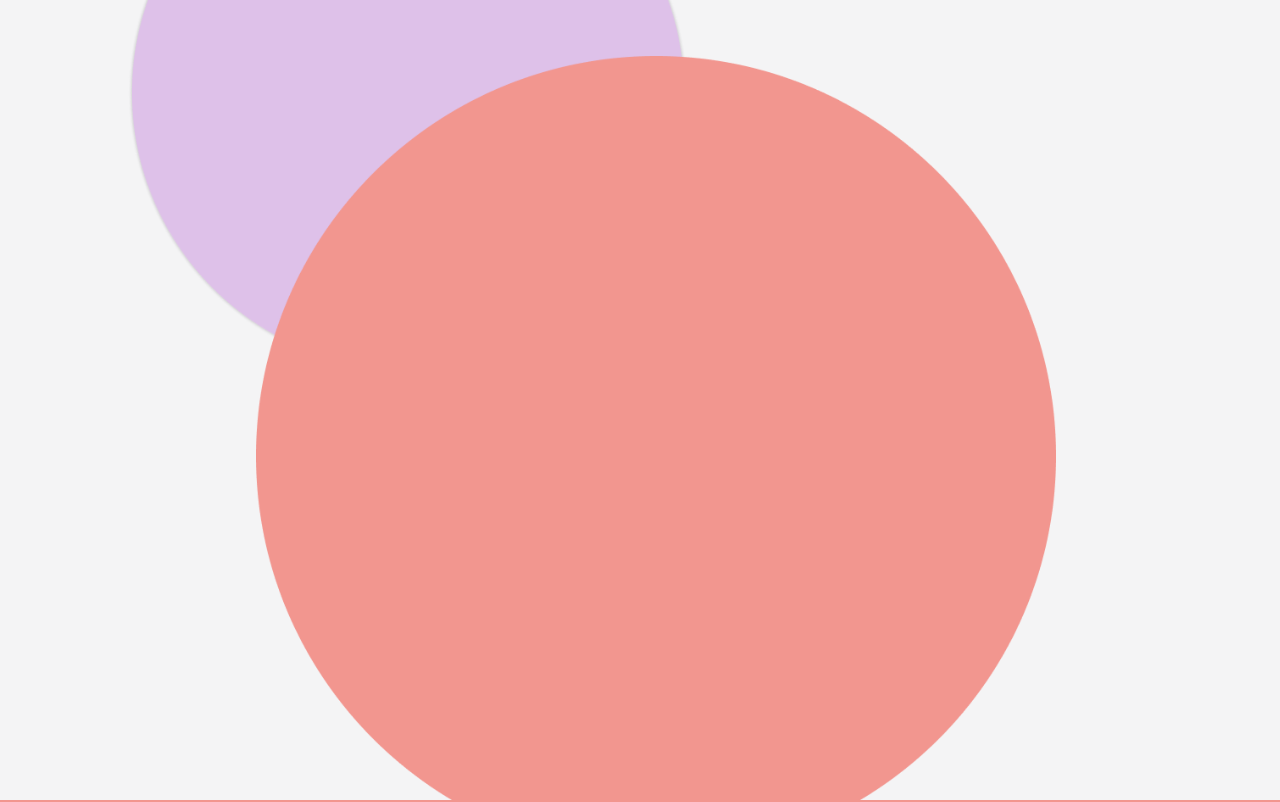
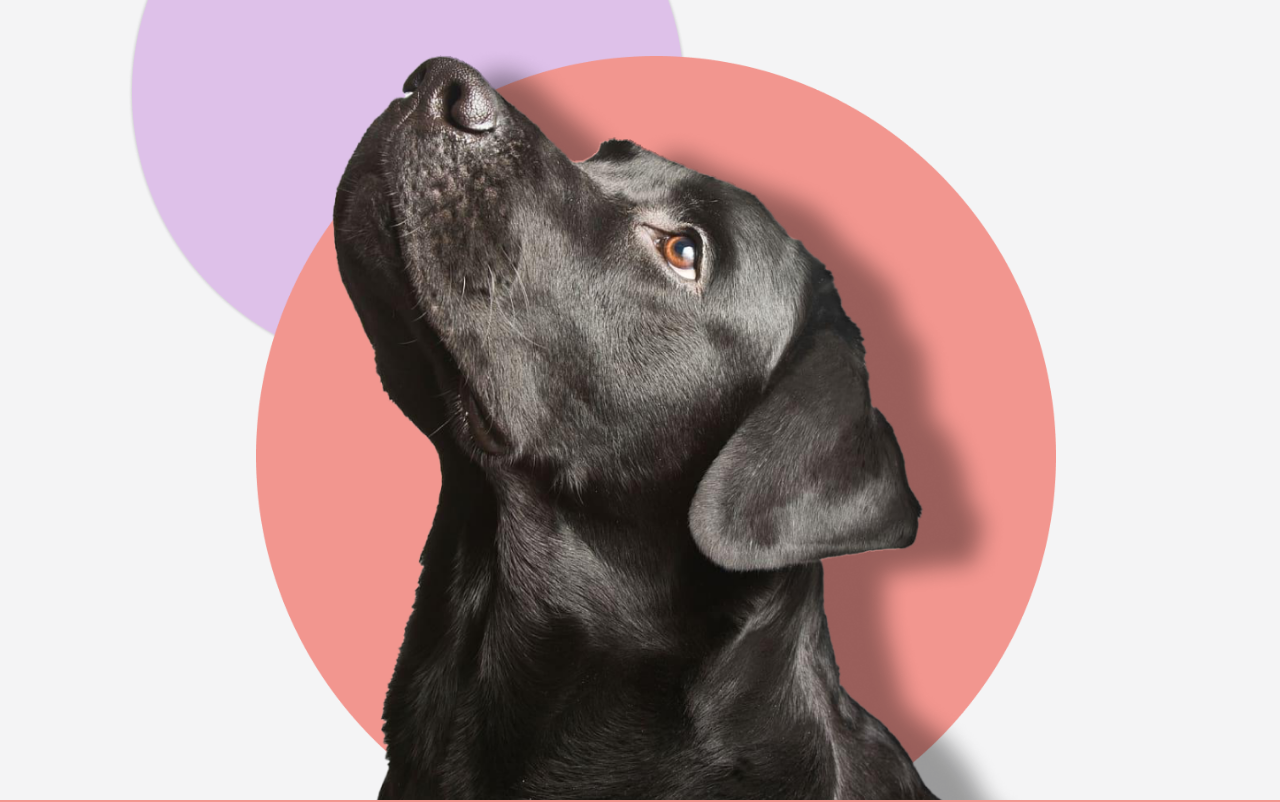
Before and after one commit to AmirBerenji/petetco, a Next.js app: page / in a window 1280 px wide. Shown: the top 802 px of the page. Built offline with nearby package versions, Linux system fonts and the light colour scheme.

Commit message:
Add Page

```diff
--- a/app/component/banner/Banner.tsx
+++ b/app/component/banner/Banner.tsx
@@ -6,7 +6,7 @@ export default function Banner()
         <section className="w-full h-screen relative grid  bg-zinc-100  overflow-hidden z-0 ">
         <Image src="/assets/categoryimages/banner/circelPink.png" width="560" height="560" alt="hero 1" className='absolute top-0 left-32' />
         <Image src="/assets/categoryimages/banner/circulePurpel.png" width="800" height="800" alt="hero 1" className="z-0 absolute -bottom-14 lg:right-56 right-2 " />
-        {/* <Image src="/assets/categoryimages/banner/dogBanner.png" width="744" height="900" alt="hero 1" className=" z-10 absolute -bottom-16 lg:right-56 right-2 " /> */}
+        <Image src="/assets/categoryimages/banner/dogBanner.png" width="744" height="900" alt="hero 1" className=" z-10 absolute -bottom-16 lg:right-56 right-2 " />
       </section>
 
 
```
